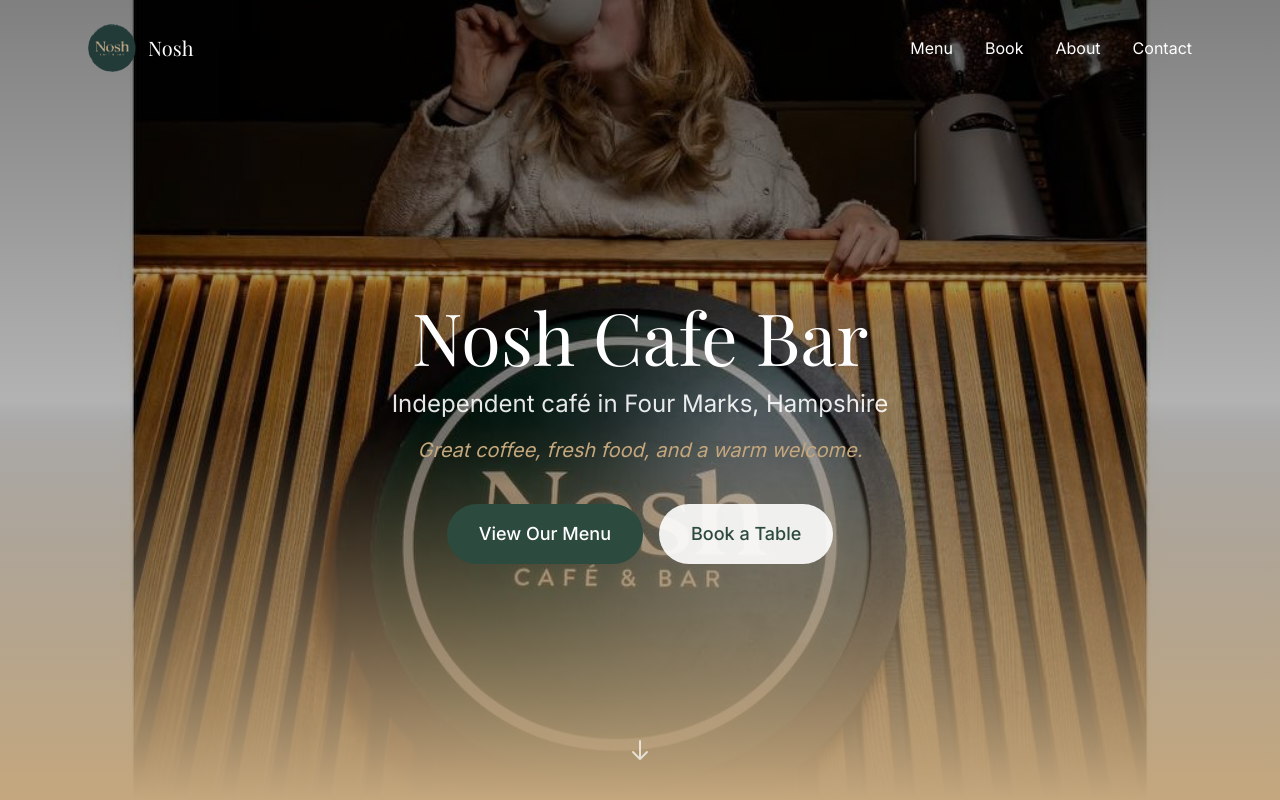
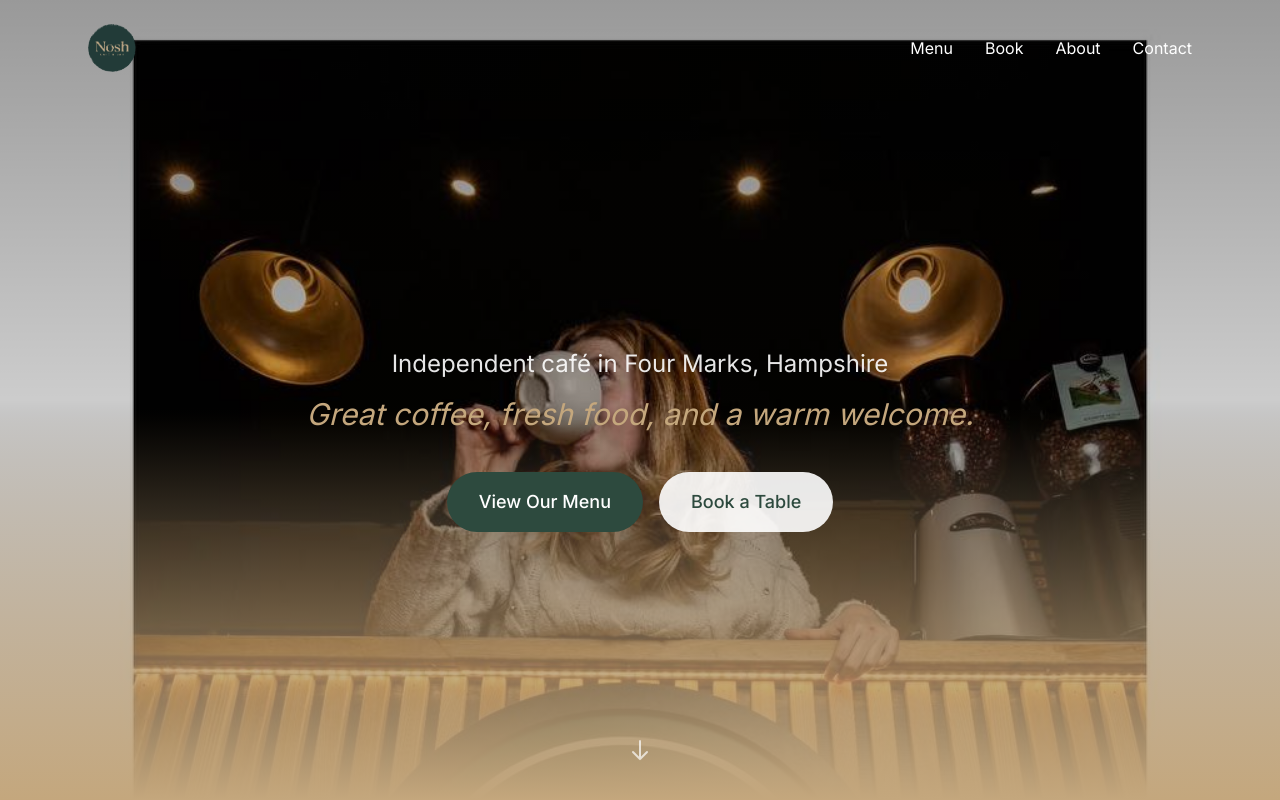
Before and after one commit to Sam-Newman/nosh-cafe-bar, a Next.js app: page / in a window 1280 px wide. Shown: the top 800 px of the page. Built offline with nearby package versions, Linux system fonts and the light colour scheme; a web font is replaced by a local one.

Commit message:
Clean up hero: remove Nosh text from header and title, adjust image position

```diff
--- a/app/page.tsx
+++ b/app/page.tsx
@@ -49,21 +49,16 @@ export default function Home() {
       >
         <div className="max-w-6xl mx-auto px-6 flex items-center justify-between">
           {/* Logo */}
-          <Link href="/" className="flex items-center gap-3">
+          <Link href="/">
             <Image
               src="/logo.webp"
-              alt="Nosh"
+              alt="Nosh Cafe Bar"
               width={48}
               height={48}
               className={`rounded-full transition-all duration-300 ${
                 scrolled ? 'w-10 h-10' : 'w-12 h-12'
               }`}
             />
-            <span className={`font-serif text-xl transition-colors duration-300 ${
-              scrolled ? 'text-white' : 'text-white'
-            }`}>
-              Nosh
-            </span>
           </Link>
 
           {/* Navigation */}
@@ -101,27 +96,23 @@ export default function Home() {
             src="/hero.jpg"
             alt="Nosh Cafe Bar interior"
             fill
-            className="object-cover"
+            className="object-cover object-top"
             priority
           />
-          <div className="absolute inset-0 bg-gradient-to-b from-black/50 via-black/30 to-[#C4A77D]" />
+          <div className="absolute inset-0 bg-gradient-to-b from-black/40 via-black/20 to-[#C4A77D]" />
         </div>
 
         {/* Hero Content */}
-        <div className="relative z-10 text-center px-6 mt-16">
-          <h1 className="text-5xl md:text-7xl font-serif text-white mb-4 animate-fade-in">
-            Nosh Cafe Bar
-          </h1>
-
-          <p className="text-xl md:text-2xl text-white/90 mb-4 animate-fade-in-delay-1">
+        <div className="relative z-10 text-center px-6 mt-20">
+          <p className="text-xl md:text-2xl text-white/90 mb-4 animate-fade-in">
             Independent café in Four Marks, Hampshire
           </p>
 
-          <p className="text-lg md:text-xl italic text-[#C4A77D] mb-10 animate-fade-in-delay-2">
+          <p className="text-2xl md:text-3xl italic text-[#C4A77D] mb-10 animate-fade-in-delay-1">
             Great coffee, fresh food, and a warm welcome.
           </p>
 
-          <div className="flex flex-col sm:flex-row gap-4 justify-center animate-fade-in-delay-3">
+          <div className="flex flex-col sm:flex-row gap-4 justify-center animate-fade-in-delay-2">
             <Link
               href="/menu"
               className="bg-[#2D4A3E] text-white px-8 py-4 rounded-full text-lg font-medium hover:bg-[#1d3a2e] transition-all hover:scale-105"
```
